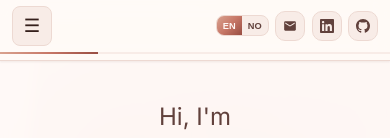
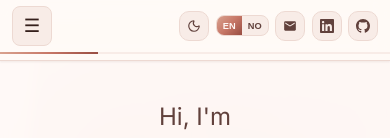
Before and after one commit to siljehtangen/portfolio, a Vue app: page / in a window 390 px wide. Shown: the top 138 px of the page. Built offline with nearby package versions, Linux system fonts and the light colour scheme.

Commit message:
feat: add dark mode

```diff
--- a/index.html
+++ b/index.html
@@ -4,6 +4,21 @@
     <meta charset="UTF-8">
     <link rel="icon" href="/favicon.ico">
     <meta name="viewport" content="width=device-width, initial-scale=1.0, viewport-fit=cover">
+    <meta name="theme-color" content="#fffaf7" id="theme-color-meta">
+    <script>
+      (function () {
+        try {
+          var k = 'portfolio-theme'
+          var s = localStorage.getItem(k)
+          var dark =
+            s === 'dark' || (s !== 'light' && window.matchMedia('(prefers-color-scheme: dark)').matches)
+          document.documentElement.dataset.theme = dark ? 'dark' : 'light'
+          document.documentElement.style.colorScheme = dark ? 'dark' : 'light'
+          var m = document.getElementById('theme-color-meta')
+          if (m) m.setAttribute('content', dark ? '#1c1614' : '#fffaf7')
+        } catch (e) {}
+      })()
+    </script>
     <link rel="preconnect" href="https://fonts.googleapis.com">
     <link rel="preconnect" href="https://fonts.gstatic.com" crossorigin>
     <link href="https://fonts.googleapis.com/css2?family=Inter:wght@300;400;500;600;700;800&display=swap" rel="stylesheet">
--- a/src/components/MyIntro.vue
+++ b/src/components/MyIntro.vue
@@ -219,7 +219,7 @@ const introKeywords = computed(() => tm('intro.keywords') as string[])
   transform: translateY(-4px);
   border-color: var(--border-medium);
   box-shadow: var(--shadow-xl);
-  background: color-mix(in srgb, var(--bg-primary) 88%, white);
+  background: color-mix(in srgb, var(--bg-primary) 88%, var(--bg-secondary));
 }
 
 .traits-content {
--- a/src/components/MyNavbar.vue
+++ b/src/components/MyNavbar.vue
@@ -28,6 +28,16 @@
       </div>
 
       <div class="navbar-social">
+        <button
+          type="button"
+          class="theme-toggle"
+          :aria-label="theme === 'dark' ? t('navbar.themeLight') : t('navbar.themeDark')"
+          :title="theme === 'dark' ? t('navbar.themeLight') : t('navbar.themeDark')"
+          @click="toggleThemeMode"
+        >
+          <Moon v-if="theme === 'light'" :size="18" class="theme-icon" />
+          <Sun v-else :size="18" class="theme-icon" />
+        </button>
         <div class="language-switch" :aria-label="t('navbar.language')">
           <button
             class="language-button"
@@ -98,9 +108,10 @@
 
 <script setup lang="ts">
 import { computed, ref, onMounted, onUnmounted } from 'vue'
-import { Home, Heart, Briefcase, FolderKanban } from 'lucide-vue-next'
+import { Home, Heart, Briefcase, FolderKanban, Sun, Moon } from 'lucide-vue-next'
 import { useI18n } from 'vue-i18n'
 import { setLocale } from '@/i18n'
+import { setTheme, type Theme } from '@/theme'
 
 defineProps<{
   currentStep: number
@@ -113,6 +124,16 @@ const emit = defineEmits<{
 const isScrolled = ref(false)
 const isMenuOpen = ref(false)
 const MOBILE_BREAKPOINT = 1024
+
+const theme = ref<Theme>(
+  typeof document !== 'undefined' && document.documentElement.dataset.theme === 'dark' ? 'dark' : 'light',
+)
+
+function toggleThemeMode() {
+  const next: Theme = theme.value === 'light' ? 'dark' : 'light'
+  theme.value = next
+  setTheme(next)
+}
 
 const sectionIcons = [Home, Heart, Briefcase, FolderKanban]
 const { t, tm, locale } = useI18n()
@@ -274,6 +295,30 @@ onUnmounted(() => {
   align-items: center;
   gap: 0.75rem;
   margin-bottom: 0.5rem;
+}
+
+.theme-toggle {
+  display: flex;
+  align-items: center;
+  justify-content: center;
+  width: 40px;
+  height: 40px;
+  border-radius: 10px;
+  border: 1px solid var(--border-light);
+  background: var(--bg-secondary);
+  color: var(--text-secondary);
+  cursor: pointer;
+  transition: all var(--transition-normal);
+}
+
+.theme-toggle:hover {
+  border-color: var(--purple);
+  color: var(--purple);
+  background: color-mix(in srgb, var(--bg-tertiary) 70%, var(--bg-secondary));
+}
+
+.theme-icon {
+  flex-shrink: 0;
 }
 
 .language-switch {
@@ -438,6 +483,16 @@ onUnmounted(() => {
     height: 18px;
   }
 
+  .theme-toggle {
+    width: 34px;
+    height: 34px;
+  }
+
+  .theme-icon {
+    width: 16px;
+    height: 16px;
+  }
+
   .social-link {
     width: 34px;
     height: 34px;
@@ -481,6 +536,16 @@ onUnmounted(() => {
     font-size: 0.58rem;
   }
 
+  .theme-toggle {
+    width: 30px;
+    height: 30px;
+  }
+
+  .theme-icon {
+    width: 14px;
+    height: 14px;
+  }
+
   .social-link {
     width: 30px;
     height: 30px;
--- a/src/i18n/locales/en.ts
+++ b/src/i18n/locales/en.ts
@@ -2,6 +2,8 @@ export const en = {
   navbar: {
     sections: ['Home', 'Hobbies', 'Career', 'Projects'],
     language: 'Language',
+    themeLight: 'Switch to light mode',
+    themeDark: 'Switch to dark mode',
     emailTitle: 'Send me an email',
     linkedinTitle: 'Get in touch on LinkedIn',
     githubTitle: 'View my GitHub',
--- a/src/i18n/locales/no.ts
+++ b/src/i18n/locales/no.ts
@@ -2,6 +2,8 @@ export const no = {
   navbar: {
     sections: ['Hjem', 'Interesser', 'Karriere', 'Prosjekter'],
     language: 'Språk',
+    themeLight: 'Bytt til lyst modus',
+    themeDark: 'Bytt til mørkt modus',
     emailTitle: 'Send meg en e-post',
     linkedinTitle: 'Ta kontakt på LinkedIn',
     githubTitle: 'Se GitHub-profilen min',
--- a/src/main.ts
+++ b/src/main.ts
@@ -1,4 +1,8 @@
 import '@/styles/main.css'
+
+import { applyTheme, getInitialTheme } from '@/theme'
+
+applyTheme(getInitialTheme())
 
 import { createApp } from 'vue'
 import App from '@/App.vue'
--- a/src/styles/base.css
+++ b/src/styles/base.css
@@ -36,3 +36,33 @@
   --transition-normal: 0.2s ease-out;
   --transition-slow: 0.3s ease-out;
 }
+
+/* Dark mode: warm sand-red on deep surfaces */
+html[data-theme='dark'] {
+  --primary: #d48273;
+  --accent: #b86a5c;
+  --purple: #d48273;
+  --purple-light: #e4a99a;
+  --blue: #c97a6c;
+
+  --gradient-primary: linear-gradient(135deg, #e8a896 0%, #c77767 50%, #9e4f44 100%);
+
+  --bg-primary: #1c1614;
+  --bg-secondary: #261f1c;
+  --bg-tertiary: #322824;
+
+  --text-primary: #f7ebe6;
+  --text-secondary: #c9b0a8;
+  --text-muted: #9c857c;
+  --text-on-primary: #1c1210;
+
+  --border-light: #3d302c;
+  --border-medium: #4f3f39;
+  --border-dark: #6b524a;
+
+  --shadow-sm: 0 1px 2px 0 rgba(0, 0, 0, 0.35);
+  --shadow-md: 0 8px 22px -14px rgba(0, 0, 0, 0.45), 0 4px 10px -8px rgba(0, 0, 0, 0.35);
+  --shadow-lg: 0 18px 32px -18px rgba(0, 0, 0, 0.5), 0 10px 18px -14px rgba(0, 0, 0, 0.38);
+  --shadow-xl: 0 24px 52px -24px rgba(0, 0, 0, 0.55), 0 14px 26px -20px rgba(0, 0, 0, 0.42);
+  --shadow-gradient: 0 10px 28px rgba(212, 130, 115, 0.22), 0 6px 16px rgba(0, 0, 0, 0.35);
+}
--- a/src/styles/main.css
+++ b/src/styles/main.css
@@ -71,6 +71,50 @@ body {
   color: var(--text-primary);
   background:
     linear-gradient(180deg, #fef8f5 0%, #f8eeea 45%, #f4e4de 100%);
+}
+
+html[data-theme='dark']::before {
+  background:
+    radial-gradient(circle 420px at 20% 30%, rgba(212, 130, 115, 0.14) 0%, transparent 62%),
+    radial-gradient(circle 360px at 82% 22%, rgba(178, 90, 78, 0.1) 0%, transparent 60%),
+    radial-gradient(circle 300px at 12% 72%, rgba(120, 70, 62, 0.12) 0%, transparent 58%),
+    radial-gradient(circle 420px at 88% 80%, rgba(90, 48, 42, 0.14) 0%, transparent 62%);
+}
+
+html[data-theme='dark']::after {
+  background:
+    radial-gradient(circle 360px at 70% 40%, rgba(200, 120, 105, 0.1) 0%, transparent 62%),
+    radial-gradient(circle 300px at 30% 60%, rgba(150, 80, 70, 0.1) 0%, transparent 58%),
+    radial-gradient(circle 400px at 60% 85%, rgba(60, 36, 32, 0.22) 0%, transparent 60%),
+    radial-gradient(circle 320px at 16% 45%, rgba(100, 55, 48, 0.12) 0%, transparent 60%);
+}
+
+html[data-theme='dark'] body {
+  background: linear-gradient(180deg, #1c1614 0%, #221a18 45%, #281e1c 100%);
+}
+
+html[data-theme='dark'] .bubble-1 {
+  background: radial-gradient(circle, rgba(212, 130, 115, 0.16), rgba(212, 130, 115, 0));
+}
+
+html[data-theme='dark'] .bubble-2 {
+  background: radial-gradient(circle, rgba(178, 90, 78, 0.14), rgba(178, 90, 78, 0));
+}
+
+html[data-theme='dark'] .bubble-3 {
+  background: radial-gradient(circle, rgba(90, 48, 42, 0.18), rgba(90, 48, 42, 0));
+}
+
+html[data-theme='dark'] .bubble-4 {
+  background: radial-gradient(circle, rgba(200, 110, 95, 0.12), rgba(200, 110, 95, 0));
+}
+
+html[data-theme='dark'] .bubble-5 {
+  background: radial-gradient(circle, rgba(165, 85, 74, 0.14), rgba(165, 85, 74, 0));
+}
+
+html[data-theme='dark'] .bubble-6 {
+  background: radial-gradient(circle, rgba(130, 70, 60, 0.14), rgba(130, 70, 60, 0));
 }
 
 #app {
--- /dev/null
+++ b/src/theme.ts
@@ -0,0 +1,39 @@
+export type Theme = 'light' | 'dark'
+
+const STORAGE_KEY = 'portfolio-theme'
+
+export function getInitialTheme(): Theme {
+  try {
+    const stored = localStorage.getItem(STORAGE_KEY) as Theme | null
+    if (stored === 'light' || stored === 'dark') return stored
+  } catch {
+  }
+  if (typeof window !== 'undefined' && window.matchMedia('(prefers-color-scheme: dark)').matches) {
+    return 'dark'
+  }
+  return 'light'
+}
+
+export function applyTheme(theme: Theme): void {
+  document.documentElement.dataset.theme = theme
+  document.documentElement.style.colorScheme = theme
+  const meta = document.getElementById('theme-color-meta') as HTMLMetaElement | null
+  if (meta) {
+    meta.setAttribute('content', theme === 'dark' ? '#1c1614' : '#fffaf7')
+  }
+}
+
+export function setTheme(theme: Theme): void {
+  applyTheme(theme)
+  try {
+    localStorage.setItem(STORAGE_KEY, theme)
+  } catch {
+    /* ignore */
+  }
+}
+
+export function toggleTheme(current: Theme): Theme {
+  const next: Theme = current === 'light' ? 'dark' : 'light'
+  setTheme(next)
+  return next
+}
```
